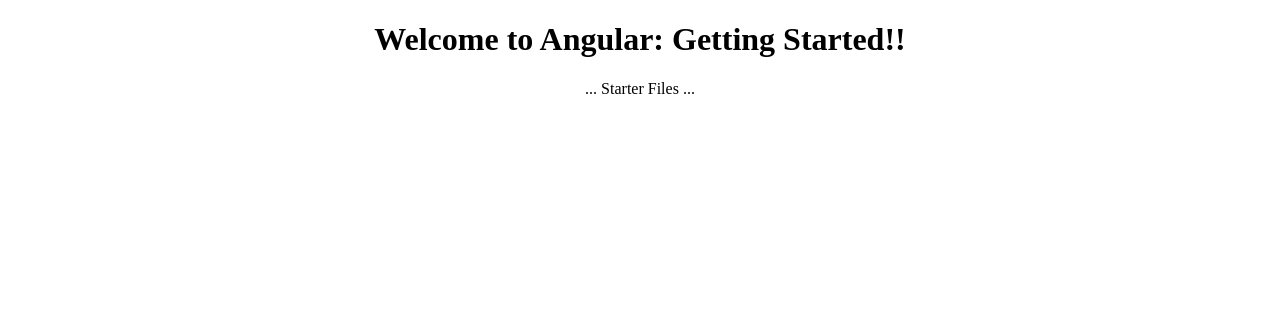
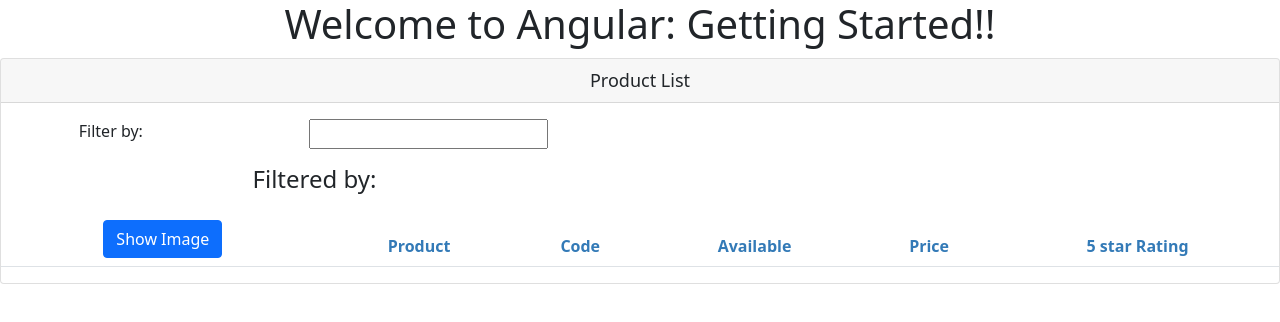
Before and after one commit to CaptainQuickWit/AngularProductListApp, an Angular app: page / in a window 1280 px wide. Shown: the top 322 px of the page. Built offline with nearby package versions, Linux system fonts and the light colour scheme.

Commit message:
product list page is up with css

```diff
--- a/angular.json
+++ b/angular.json
@@ -31,7 +31,8 @@
               "src/api"
             ],
             "styles": [
-              "src/styles.css"
+              "src/styles.css",
+              "./node_modules/bootstrap/dist/css/bootstrap.min.css"
             ],
             "scripts": []
           },
--- a/package.json
+++ b/package.json
@@ -18,6 +18,8 @@
     "@angular/platform-browser": "~12.0.0",
     "@angular/platform-browser-dynamic": "~12.0.0",
     "@angular/router": "~12.0.0",
+    "bootstrap": "^5.1.3",
+    "font-awesome": "^4.7.0",
     "rxjs": "~6.6.0",
     "tslib": "^2.1.0",
     "zone.js": "~0.11.4"
--- a/src/app/app.component.html
+++ b/src/app/app.component.html
@@ -2,5 +2,5 @@
   <h1>
     Welcome to {{title}}!!
   </h1>
-  ... Starter Files ...
+  <pm-products></pm-products>
 </div>
--- a/src/app/app.module.ts
+++ b/src/app/app.module.ts
@@ -1,11 +1,12 @@
 import { NgModule } from '@angular/core';
 import { BrowserModule } from '@angular/platform-browser';
-
+import {ProductListComponent} from './products/product-list.component';
 import { AppComponent } from './app.component';
 
 @NgModule({
   declarations: [
-    AppComponent
+    AppComponent,
+    ProductListComponent
   ],
   imports: [
     BrowserModule
--- /dev/null
+++ b/src/app/products/product-list.component.css
@@ -0,0 +1,3 @@
+thead {
+    color: #337AB7;
+}
--- /dev/null
+++ b/src/app/products/product-list.component.html
@@ -0,0 +1,40 @@
+<div class='card'>
+    <div class='card-header'>
+        Product List
+    </div>
+    <div class='card-body'>
+        <div class='row'>
+            <div class='col-md-2'>Filter by:</div>
+            <div class='col-md-4'>
+                <input type='text' />
+            </div>
+        </div>
+    </div>
+    <div class='row'>
+        <div class='col-md-6'>
+            <h4>Filtered by: </h4>
+        </div>
+    </div>
+
+    <div class='table-responsive'>
+        <table class='table'>
+            <thead>
+                <tr>
+                    <th>
+                        <button class='btn btn-primary'>
+                            Show Image
+                        </button>
+                    </th>
+                    <th>Product</th>
+                    <th>Code</th>
+                    <th>Available</th>
+                    <th>Price</th>
+                    <th>5 star Rating</th>
+                </tr>
+            </thead>
+            <tbody>
+
+            </tbody>
+        </table>
+    </div>
+</div>
--- /dev/null
+++ b/src/app/products/product-list.component.ts
@@ -0,0 +1,10 @@
+import { Component } from '@angular/core';
+
+@Component({
+    selector: 'pm-products',
+    styleUrls: ['./product-list.component.css'],
+    templateUrl:'./product-list.component.html'
+})
+export class ProductListComponent {
+    pageTitle: string = 'Product List';
+}
--- a/src/index.html
+++ b/src/index.html
@@ -6,6 +6,9 @@
   <base href="/">
   <meta name="viewport" content="width=device-width, initial-scale=1">
   <link rel="icon" type="image/x-icon" href="favicon.ico">
+  <!--
+  <link rel="stylesheet" href="https://stackpath.bootstrapcdn.com/bootstrap/4.3.1/css/bootstrap.min.css" integrity="sha384-ggOyR0iXCbMQv3Xipma34MD+dH/1fQ784/j6cY/iJTQUOhcWr7x9JvoRxT2MZw1T" crossorigin="anonymous">
+    -->
 </head>
 <body>
   <pm-root></pm-root>
--- a/src/styles.css
+++ b/src/styles.css
@@ -1,4 +1,7 @@
 /* You can add global styles to this file, and also import other style files */
+@import "~bootstrap/dist/css/bootstrap.min.css";
+@import "~font-awesome/css/font-awesome.min.css";
+
 div.card-header {
  font-size: large;
 }
```
Also changed, not shown: 1 other file (tests, documents, lock files or other folders).
